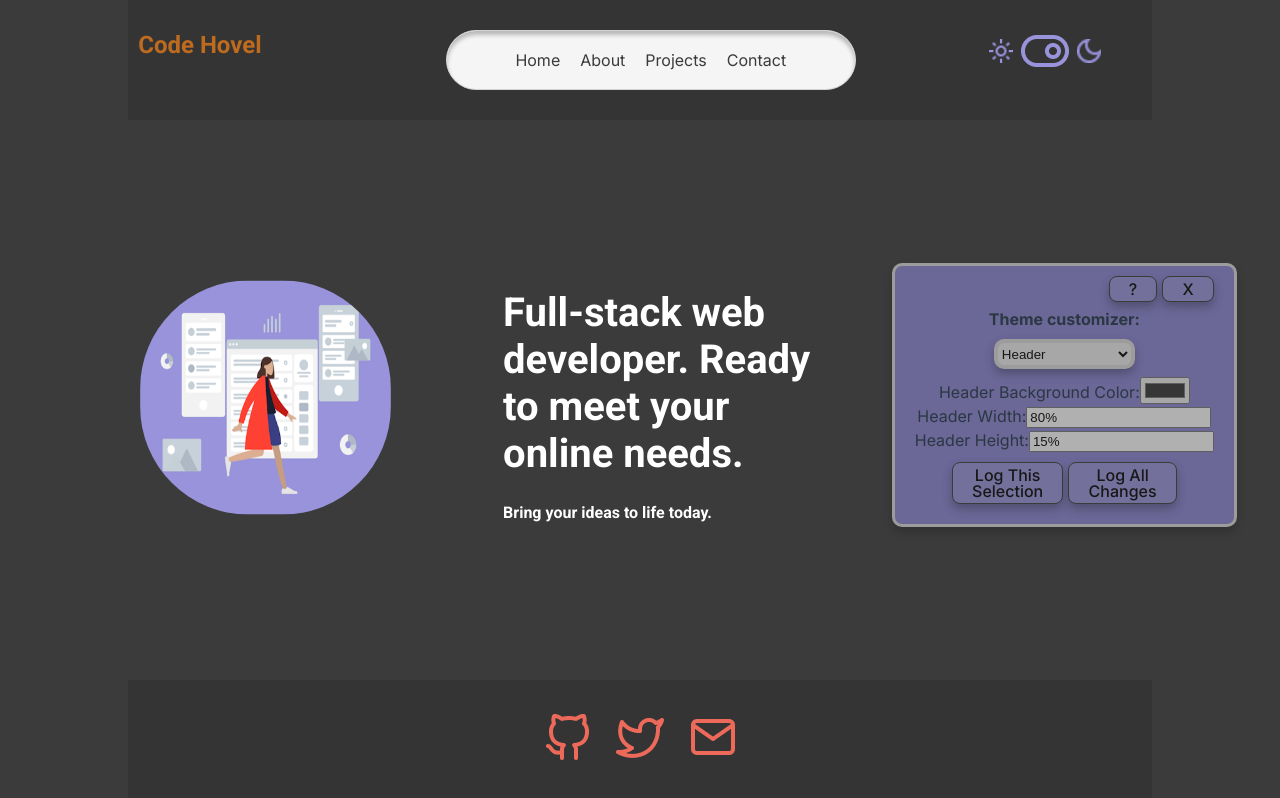
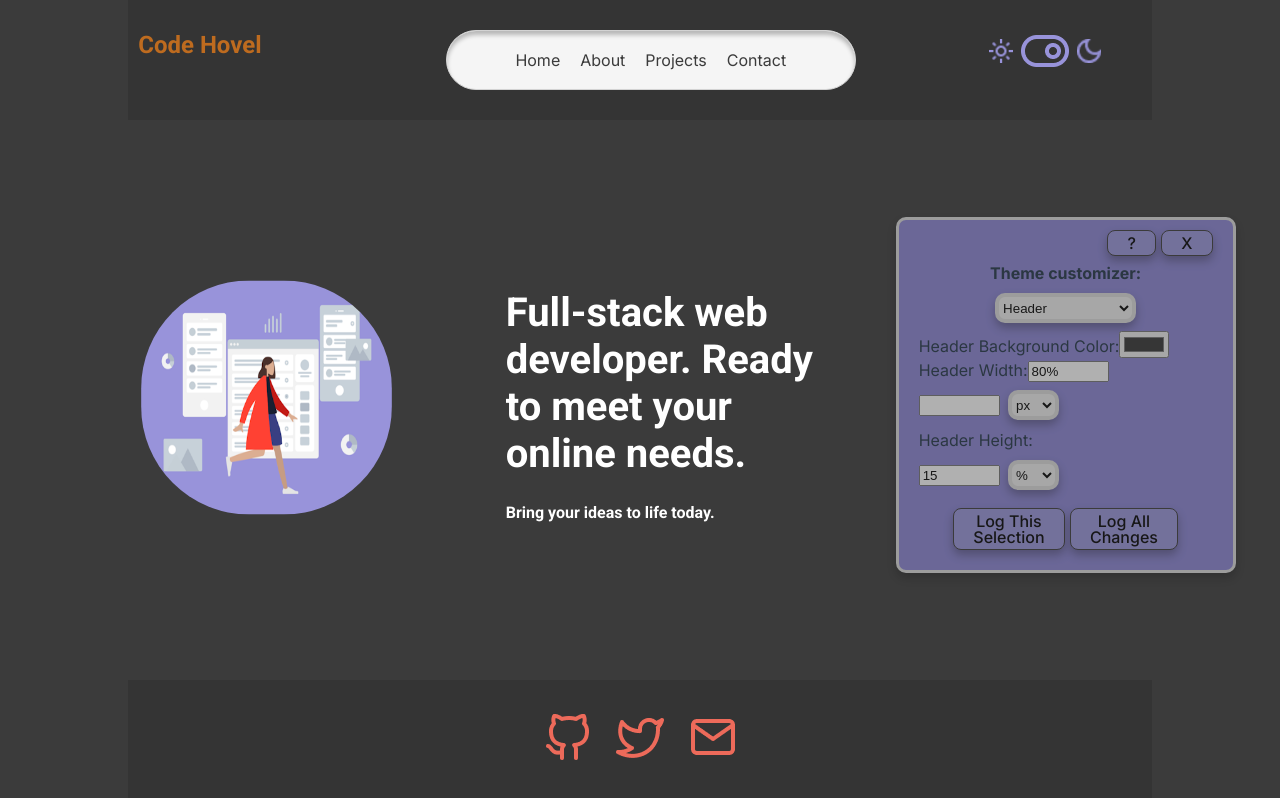
Before and after one commit to evanpixelgame/CodeHovel, a React (Vite) app: page / in a window 1280 px wide. Built offline with nearby package versions, Linux system fonts and the light colour scheme.

Commit message:
appending units

```diff
--- a/src/ThemeCustomizer/ThemeCustomizer.jsx
+++ b/src/ThemeCustomizer/ThemeCustomizer.jsx
@@ -45,8 +45,9 @@ const ThemeCustomizer = () => {
           <option value="presetThemes">Preset Themes</option>
         </select>
       </div>
-      {renderControls(selectedSection, setSelectedSection)}
-      {/* Ensure proper usage */}
+      <div className="controls">
+        {renderControls(selectedSection, setSelectedSection)}
+      </div>
       <LogButtons />
     </div>
   );
--- a/src/ThemeCustomizer/component.css
+++ b/src/ThemeCustomizer/component.css
@@ -81,3 +81,18 @@ select {
   justify-content: flex-end;
   margin-bottom: 5px;
 }
+
+.controls {
+  text-align: left;
+}
+
+input {
+  max-width: 25%;
+}
+
+.appended-unit {
+  display: flex;
+  justify-content: center;
+  align-items: center;
+  margin: 10px;
+}
--- a/src/ThemeCustomizer/controls/FooterControls.jsx
+++ b/src/ThemeCustomizer/controls/FooterControls.jsx
@@ -1,3 +1,6 @@
+import React from "react";
+import UnitAppender from "../subcomponents/UnitAppender";
+
 const FooterControls = ({ themeProperties, handleInputChange }) => (
   <>
     <div>
@@ -8,20 +11,18 @@ const FooterControls = ({ themeProperties, handleInputChange }) => (
         onChange={(e) => handleInputChange("footerBgColor", e.target.value)}
       />
     </div>
-    <div>
-      <label>Footer Width:</label>
-      <input
-        type="text"
+    <div className="appended-unit">
+      <label>Footer Width: </label>
+      <UnitAppender
         value={themeProperties.footerWidth}
-        onChange={(e) => handleInputChange("footerWidth", e.target.value)}
+        onChange={(value) => handleInputChange("footerWidth", value)}
       />
     </div>
-    <div>
-      <label>Footer Height:</label>
-      <input
-        type="text"
+    <div className="appended-unit">
+      <label>Footer Height: </label>
+      <UnitAppender
         value={themeProperties.footerHeight}
-        onChange={(e) => handleInputChange("footerHeight", e.target.value)}
+        onChange={(value) => handleInputChange("footerHeight", value)}
       />
     </div>
   </>
--- a/src/ThemeCustomizer/controls/HeaderControls.jsx
+++ b/src/ThemeCustomizer/controls/HeaderControls.jsx
@@ -1,3 +1,5 @@
+import UnitAppender from "../subcomponents/UnitAppender";
+
 const HeaderControls = ({ themeProperties, handleInputChange }) => (
   <>
     <div>
@@ -15,10 +17,16 @@ const HeaderControls = ({ themeProperties, handleInputChange }) => (
         value={themeProperties.headerWidth}
         onChange={(e) => handleInputChange("headerWidth", e.target.value)}
       />
+      <UnitAppender />
     </div>
     <div>
       <label>Header Height:</label>
-      <input
+      {/*<input
+        type="text"
+        value={themeProperties.headerHeight}
+        onChange={(e) => handleInputChange("headerHeight", e.target.value)}
+      />*/}
+      <UnitAppender
         type="text"
         value={themeProperties.headerHeight}
         onChange={(e) => handleInputChange("headerHeight", e.target.value)}
--- /dev/null
+++ b/src/ThemeCustomizer/subcomponents/UnitAppender.jsx
@@ -0,0 +1,52 @@
+import React, { useState, useEffect } from "react";
+
+const UnitAppender = ({ value = "", onChange }) => {
+  // Separate the numeric value and unit from the incoming value
+  const initialNumericValue = value.replace(/[^\d.-]/g, "") || "";
+  const initialUnit = value.replace(/[^a-z%]/g, "") || "px"; // Default unit
+
+  // Initialize state variables with initial values based on props
+  const [numericValue, setNumericValue] = useState(initialNumericValue);
+  const [unit, setUnit] = useState(initialUnit);
+
+  // Event handler for numeric input change
+  const handleNumericChange = (event) => {
+    const { value: newValue } = event.target;
+    setNumericValue(newValue); // Update numericValue state
+    onChange(newValue + unit); // Call onChange with combined numeric value and unit
+  };
+
+  // Event handler for unit selection change
+  const handleUnitChange = (event) => {
+    const { value: newUnit } = event.target;
+    setUnit(newUnit); // Update unit state
+    onChange(numericValue + newUnit); // Call onChange with combined numeric value and new unit
+  };
+
+  return (
+    <div className="unit-appender">
+      <input
+        type="text"
+        value={numericValue}
+        onChange={handleNumericChange}
+        className="input-field"
+      />
+      <select
+        value={unit}
+        onChange={handleUnitChange}
+        className="unit-selector"
+      >
+        <option value="px">px</option>
+        <option value="%">%</option>
+        <option value="em">em</option>
+        <option value="rem">rem</option>
+        <option value="vw">vw</option>
+        <option value="vh">vh</option>
+        {/* Add more options as needed */}
+      </select>
+      {/*<p className="result">Result: {numericValue + unit}</p>*/}
+    </div>
+  );
+};
+
+export default UnitAppender;
```
